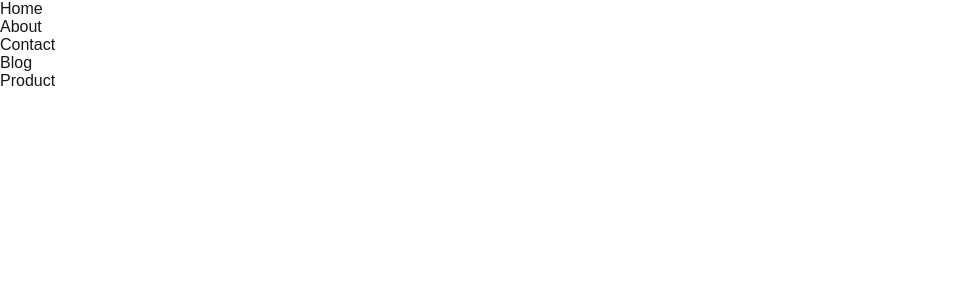
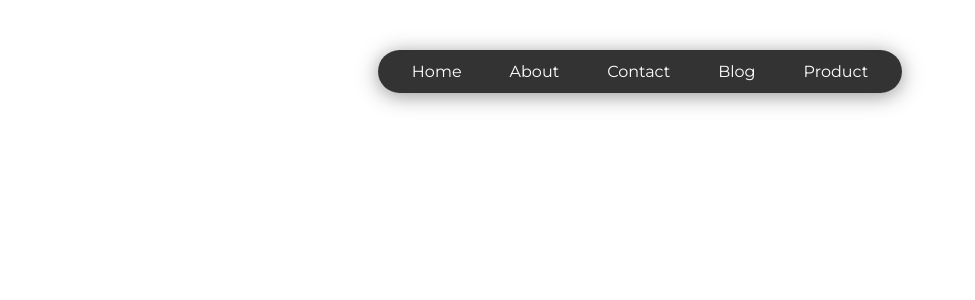
Before and after one commit to gpunit2417/Next.JS-Learning, a Next.js app in the folder myfirstnextapp/: page / in a window 1280 px wide. Shown: the top 300 px of the page, without its empty margins (0-975 px from the left). Built offline with nearby package versions, Linux system fonts and the light colour scheme.

Commit message:
changed the css styling for navbar

```diff
--- a/myfirstnextapp/styles/globals.css
+++ b/myfirstnextapp/styles/globals.css
@@ -1,4 +1,4 @@
-:root {
+/* :root {
   --background: #ffffff;
   --foreground: #171717;
 }
@@ -39,4 +39,223 @@ a {
   html {
     color-scheme: dark;
   }
+} */
+
+
+@import url("https://fonts.googleapis.com/css2?family=Montserrat:wght@200;400&display=swap");
+
+html,
+body {
+  padding: 0;
+  margin: 0;
+  font-family: "Montserrat", sans-serif;
 }
+
+a {
+  color: inherit;
+  text-decoration: none;
+}
+
+* {
+  box-sizing: border-box;
+}
+
+nav {
+  width: 100%;
+  display: grid;
+  place-items: center;
+}
+
+.menu-bar {
+  border-radius: 25px;
+  height: -webkit-fit-content;
+  height: -moz-fit-content;
+  height: fit-content;
+  display: inline-flex;
+  background-color: rgba(0, 0, 0, 0.8);
+  -webkit-backdrop-filter: blur(10px);
+  backdrop-filter: blur(10px);
+  align-items: center;
+  padding: 0 10px;
+  margin: 50px auto;
+  box-shadow: 0px 3px 20px 0px rgba(47, 47, 47, 0.5);
+}
+.menu-bar li {
+  list-style: none;
+  color: white;
+  font-weight: normal;
+  padding: 12px 16px;
+  margin: 0 8px;
+  position: relative;
+  cursor: pointer;
+  white-space: nowrap;
+}
+.menu-bar li::before {
+  content: " ";
+  position: absolute;
+  top: 0;
+  left: 0;
+  height: 100%;
+  width: 100%;
+  z-index: -1;
+  transition: 0.2s;
+  /* border-radius: 25px; */
+}
+.menu-bar li:hover {
+  color: black;
+}
+.menu-bar li:hover::before {
+  background-color: #fff;
+  color: #777;
+  box-shadow: 0px 3px 20px 0px rgb(47, 47, 47);
+  /* transform: scale(1.2); */
+}
+
+/* 404 error page  */
+
+* {
+  -webkit-box-sizing: border-box;
+  box-sizing: border-box;
+}
+
+body {
+  padding: 0;
+  margin: 0;
+}
+
+/* 404 error page styles  */
+
+#notfound {
+  position: relative;
+  height: 80vh;
+}
+
+#notfound .notfound {
+  position: absolute;
+  left: 50%;
+  top: 50%;
+  -webkit-transform: translate(-50%, -50%);
+  -ms-transform: translate(-50%, -50%);
+  transform: translate(-50%, -50%);
+}
+
+.notfound {
+  max-width: 920px;
+  width: 100%;
+  line-height: 1.4;
+  text-align: center;
+  padding-left: 15px;
+  padding-right: 15px;
+}
+
+.notfound .notfound-404 {
+  position: absolute;
+  height: 100px;
+  top: 0;
+  left: 50%;
+  -webkit-transform: translateX(-50%);
+  -ms-transform: translateX(-50%);
+  transform: translateX(-50%);
+  z-index: -1;
+}
+
+.notfound .notfound-404 h1 {
+  font-family: "Maven Pro", sans-serif;
+  color: #ececec;
+  font-weight: 900;
+  font-size: 276px;
+  margin: 0px;
+  position: absolute;
+  left: 50%;
+  top: 50%;
+  -webkit-transform: translate(-50%, -50%);
+  -ms-transform: translate(-50%, -50%);
+  transform: translate(-50%, -50%);
+}
+
+.notfound h2 {
+  font-family: "Maven Pro", sans-serif;
+  font-size: 46px;
+  color: #000;
+  font-weight: 900;
+  text-transform: uppercase;
+  margin: 0px;
+}
+
+.notfound p {
+  font-family: "Maven Pro", sans-serif;
+  font-size: 16px;
+  color: #000;
+  font-weight: 400;
+  text-transform: uppercase;
+  margin-top: 15px;
+}
+
+.notfound a {
+  font-family: "Maven Pro", sans-serif;
+  font-size: 14px;
+  text-decoration: none;
+  text-transform: uppercase;
+  background: #189cf0;
+  display: inline-block;
+  padding: 16px 38px;
+  border: 2px solid transparent;
+  border-radius: 40px;
+  color: #fff;
+  font-weight: 400;
+  -webkit-transition: 0.2s all;
+  transition: 0.2s all;
+}
+
+.notfound a:hover {
+  background-color: #fff;
+  border-color: #189cf0;
+  color: #189cf0;
+}
+
+@media only screen and (max-width: 480px) {
+  .notfound .notfound-404 h1 {
+    font-size: 162px;
+  }
+  .notfound h2 {
+    font-size: 26px;
+  }
+}
+
+.ssr-styles {
+  margin: auto;
+  padding: 15px 20px;
+  width: 60%;
+  background-color: #fff;
+  margin-top: 30px;
+  border-radius: 10px;
+  box-shadow: rgba(100, 100, 111, 0.2) 0px 7px 29px 0px;
+  display: flex;
+  justify-content: flex-start;
+}
+
+.ssr-styles:last-child {
+  margin-bottom: 100px;
+}
+
+.ssr-styles-inside {
+  flex-direction: column;
+}
+
+.ssr-styles h3 {
+  padding: 20px;
+  width: 30px;
+  height: 30px;
+  background-color: #189cf0;
+  color: #fff;
+  display: flex;
+  justify-content: center;
+  align-items: center;
+  border-radius: 50%;
+  margin-right: 30px;
+}
+
+.ssr-styles h2:hover {
+  color: #189cf0;
+  cursor: pointer;
+}
```
